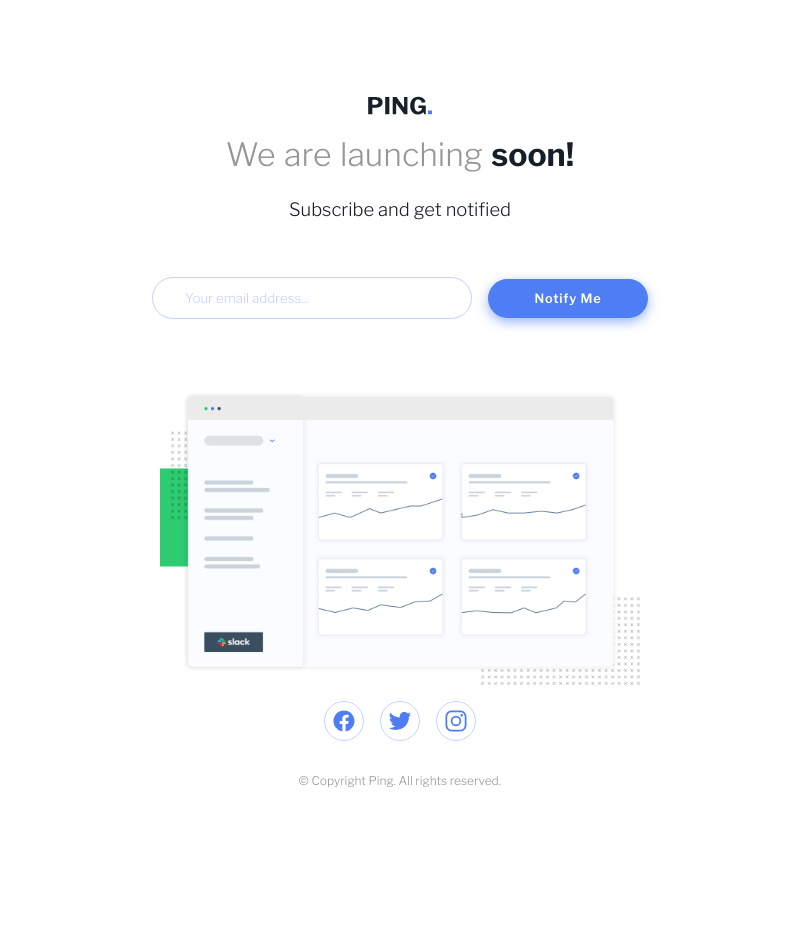
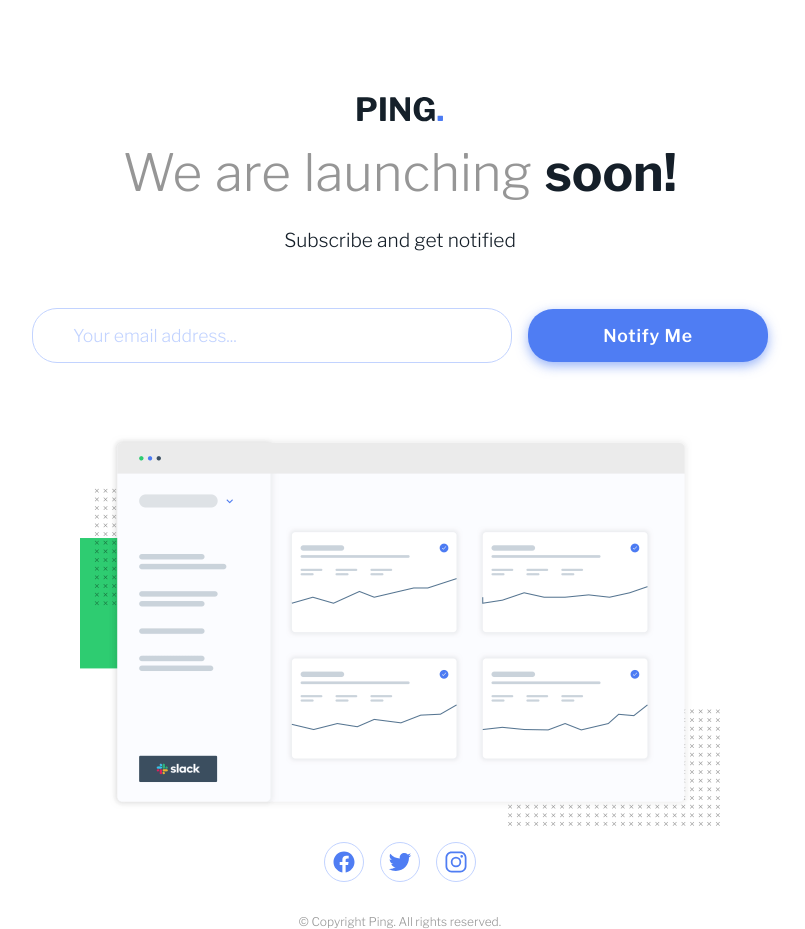
Before and after one commit to jAllanOli/ping-coming-soon-page, a React (Vite) app: page / in a window 1280 px wide. Shown: the whole page, without its empty margins (240-1045 px from the left). Before the commit the page ends 800 px from the top, so only its background shows below. Built offline with nearby package versions, Linux system fonts and the light colour scheme.

Commit message:
Desktop font sizes fixed

```diff
--- a/src/App.css
+++ b/src/App.css
@@ -34,12 +34,12 @@
 }
 
 .main-container__text {
-    font-size: .85rem;
+    font-size: 1rem;
     color: var(--very-dark-blue);
 }
 
 .main-container__img {
-    width: min(95%, 30rem);
+    width: min(95%, 40rem);
 }
 
 .footer-area {
--- a/src/components/form/index.css
+++ b/src/components/form/index.css
@@ -39,7 +39,7 @@
 }
 
 .form-area__button {
-  width: min(100%, 20rem);
+  width: min(100%, 17.5rem);
   padding: 0.75rem;
   border-radius: 25px;
   border: none;
--- a/src/index.css
+++ b/src/index.css
@@ -28,11 +28,11 @@
 
 @media (min-width: 900px) {
   .main-container__title {
-    font-size: 2rem;
+    font-size: 3.2rem;
   }
 
   .main-container__text {
-    font-size: 1.15rem;
+    font-size: 1.2rem;
   }
 
   .form-area {
@@ -40,17 +40,28 @@
     justify-content: center;
   }
 
+  .form-area__email {
+    font-size: 1.1rem;
+    padding: 1rem 2.5rem;
+  }
+
   .form-area__email-label {
-    width: min(100%, 20rem);
+    width: min(100%, 30rem);
     position: relative;
 }
 
   .form-area__button {
-    width: min(100%, 10rem);
+    width: min(100%, 15rem);
+    font-size: 1.1rem;
+    padding: 1rem 3rem;
   }
 
   .error{
     position: absolute;
     top: 	110%;
   }
+
+  .logo-area__img {
+    width: 5.4rem;
 }
+}
```
